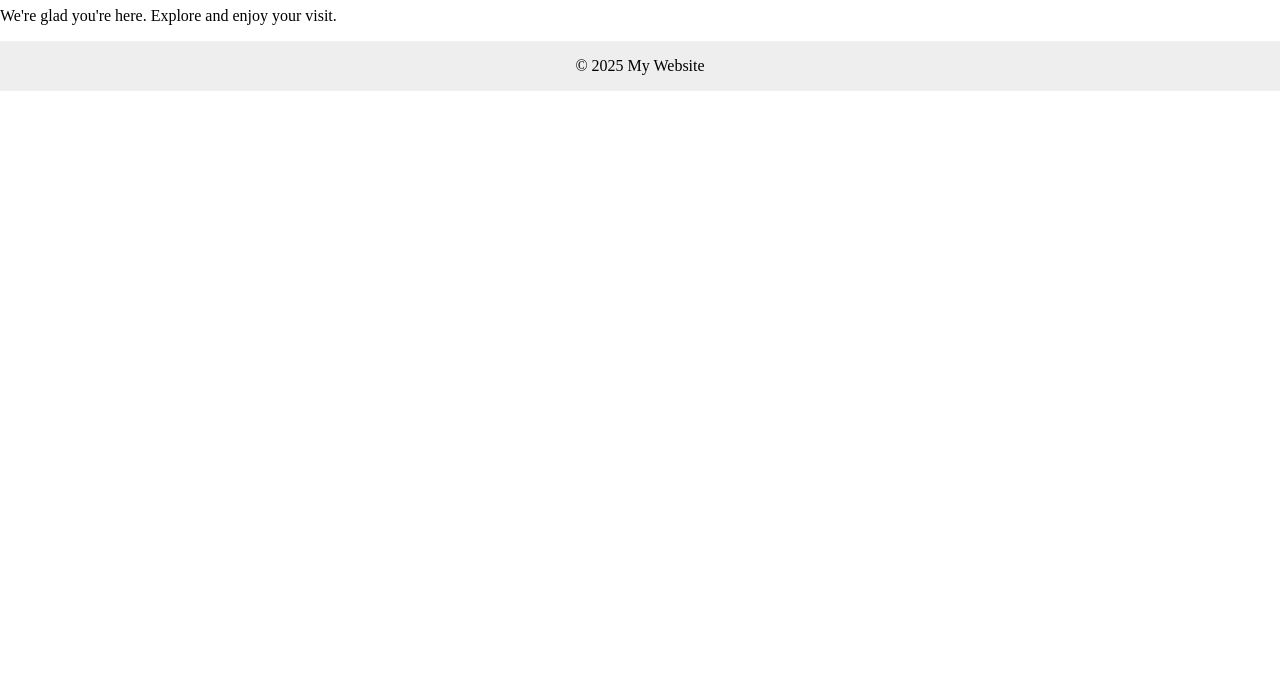
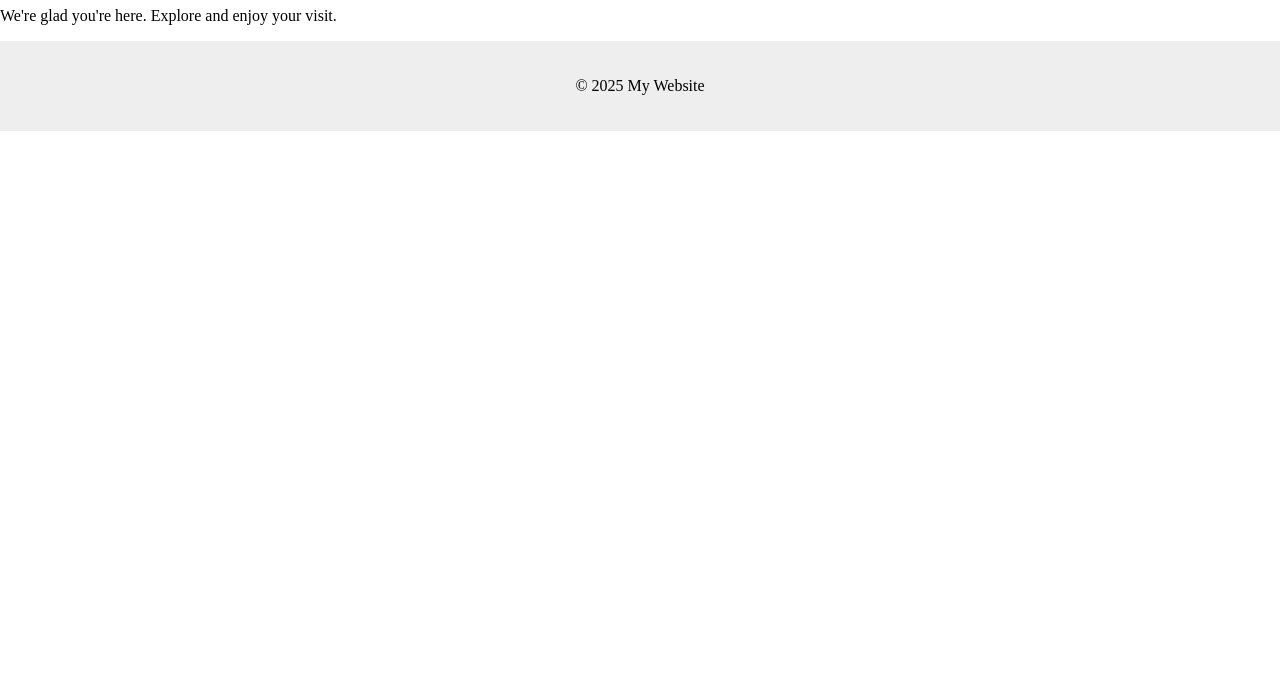
Before and after one commit to sainiankita1106/Git-Assignment, a plain HTML site: page index.html in a window 1280 px wide. Shown: the part 123-800 px from the top of the page. Drawn offline with Linux system fonts and the light colour scheme.

Commit message:
Revert "adjust the footer"
This reverts commit 9d782964056df21be62f0db267db6a3614c67bc3.

```diff
--- a/index.css
+++ b/index.css
@@ -28,9 +28,6 @@ h1{
 }
 footer {
   text-align: center;
+  padding: 20px;
   background-color: #eee;
-  height: 50px;
-  justify-content: center;
-  align-items: center;
-  display: flex;
 }
```
